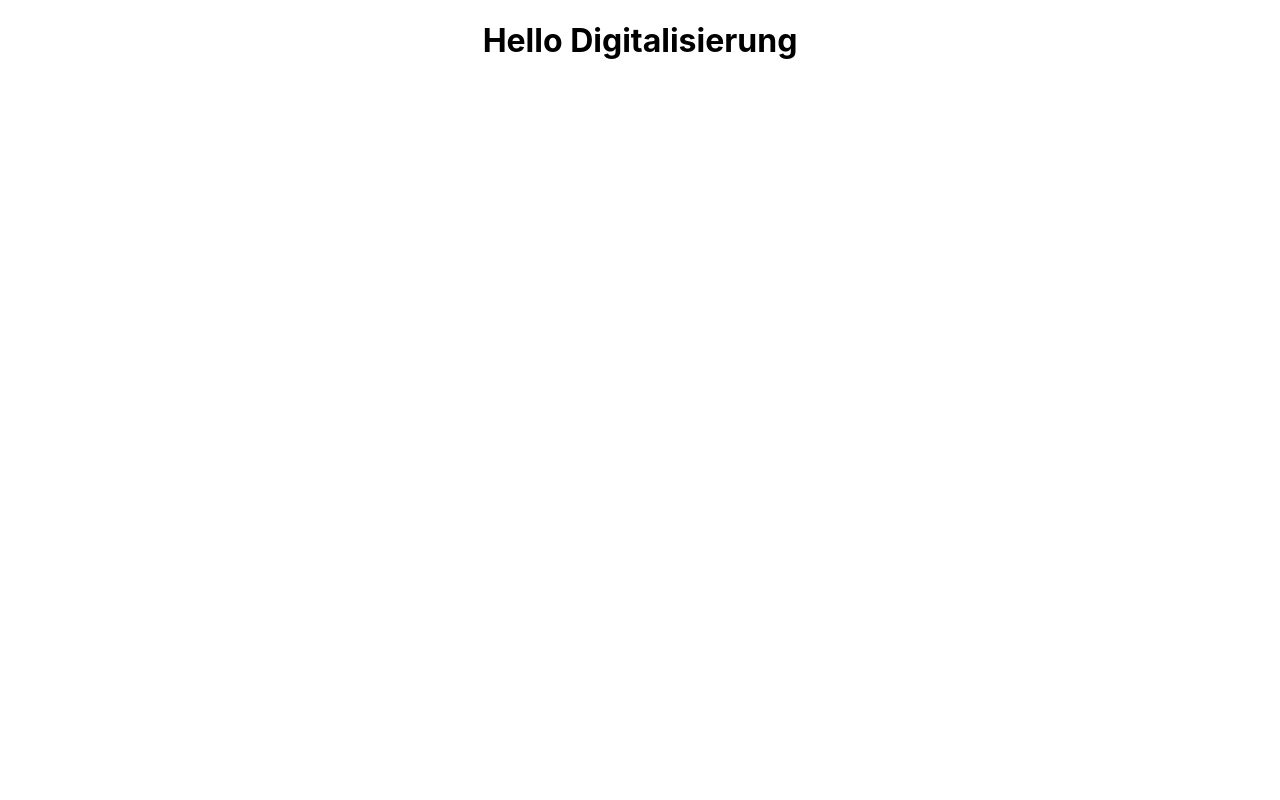
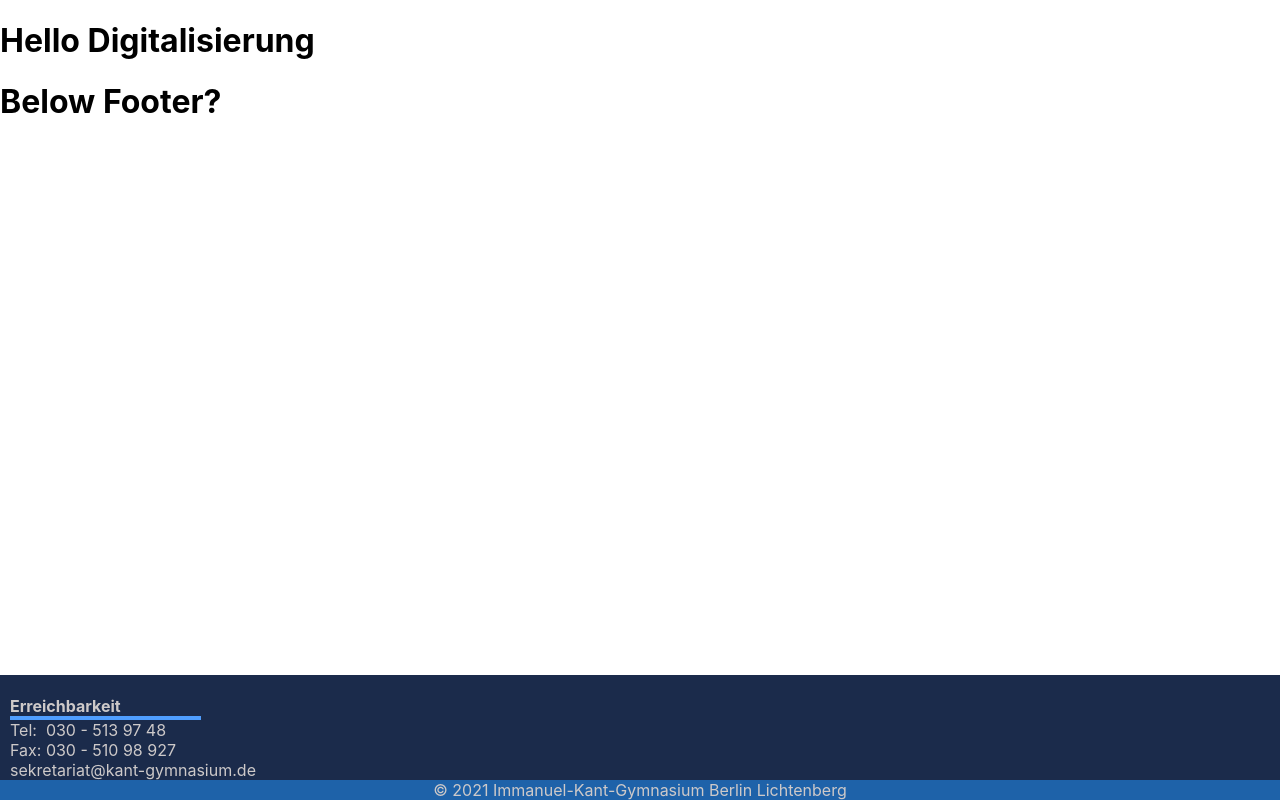
Before and after one commit to Doubrixel/digitalisierung-at-school, a React (Create React App) app in the folder frontend/: page / in a window 1280 px wide. Built offline with nearby package versions, Linux system fonts and the light colour scheme.

Commit message:
Footer added.

```diff
--- a/frontend/src/App.css
+++ b/frontend/src/App.css
@@ -1,3 +1,3 @@
 .App {
-  text-align: center;
+  text-align: left;
 }
--- a/frontend/src/App.tsx
+++ b/frontend/src/App.tsx
@@ -1,10 +1,13 @@
 import React from 'react';
 import './App.css';
+import Footer from './Footer';
 
 function App() {
   return (
     <div className="App">
       <h1>Hello Digitalisierung</h1>
+      <Footer />
+      <h1> Below Footer? </h1>
     </div>
   );
 }
--- /dev/null
+++ b/frontend/src/Footer.css
@@ -0,0 +1,34 @@
+#footer {
+    background-color: #1b2b4b;
+    position: fixed;
+    bottom: 0;
+    width: 100%;
+    color: #cdc9c9;
+}
+
+#erreichbarkeit {
+    right: 10px;
+    margin-left:10px;
+}
+
+#copyright{
+    bottom: 0;
+    text-align: center;
+    background-color: #1e62a9;
+}
+
+.kontakt-element{
+
+}
+
+h4{
+    border-bottom: 4px solid #4f9eff;
+    width: 15%;
+    margin-bottom: auto;
+}
+
+hr{
+    width:50%;
+    text-align:left;
+    margin-left:0
+}
--- /dev/null
+++ b/frontend/src/Footer.tsx
@@ -0,0 +1,18 @@
+import React from 'react';
+import './Footer.css';
+
+export default function Footer() {
+  return (
+    <div id="footer">
+      <div id="erreichbarkeit">
+        <h4>Erreichbarkeit</h4>
+        <div className="kontakt-element">Tel:&nbsp; 030 - 513 97 48</div>
+        <div className="kontakt-element">Fax: 030 - 510 98 927</div>
+        <div className="kontakt-element">sekretariat@kant-gymnasium.de</div>
+      </div>
+      <div id="copyright">
+        © 2021 Immanuel-Kant-Gymnasium Berlin Lichtenberg
+      </div>
+    </div>
+  );
+}
```
